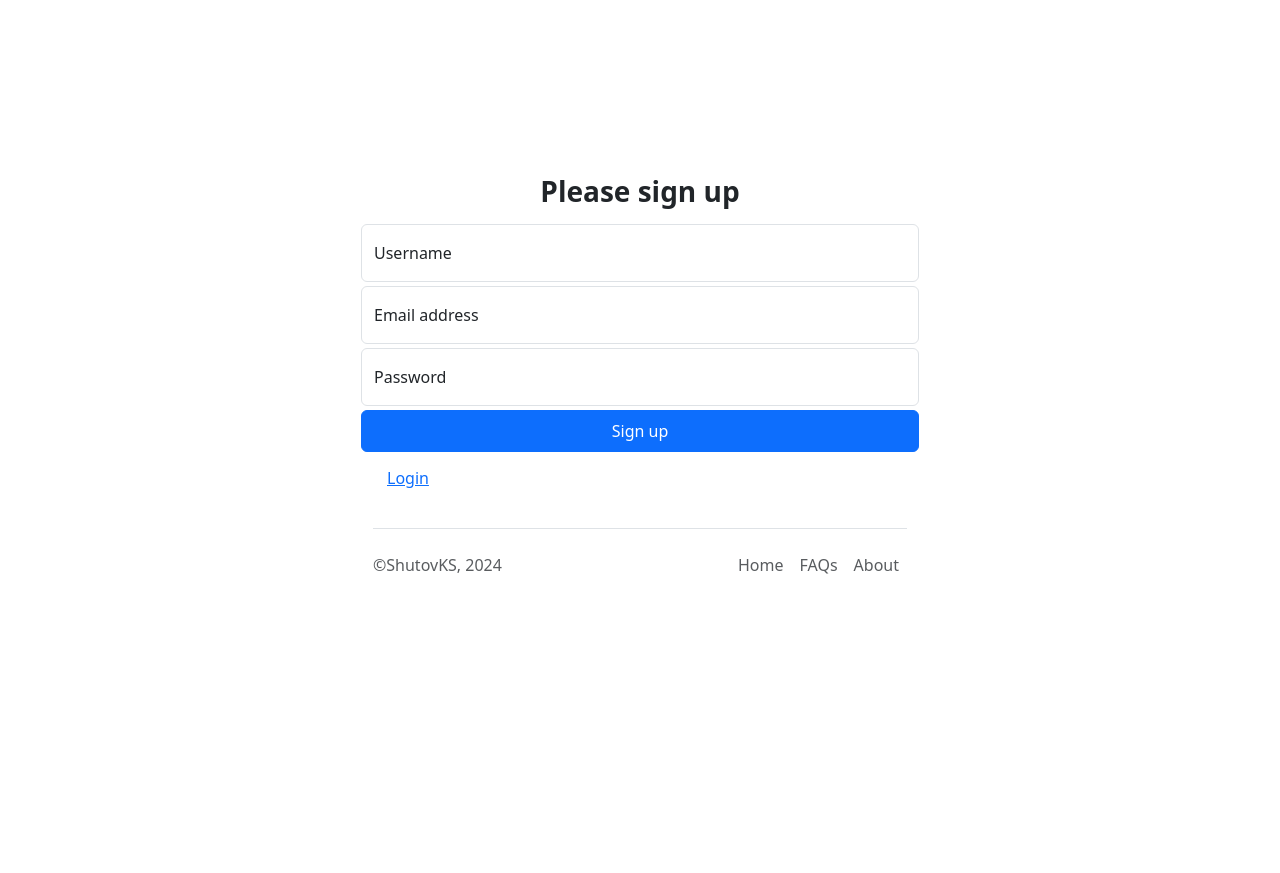
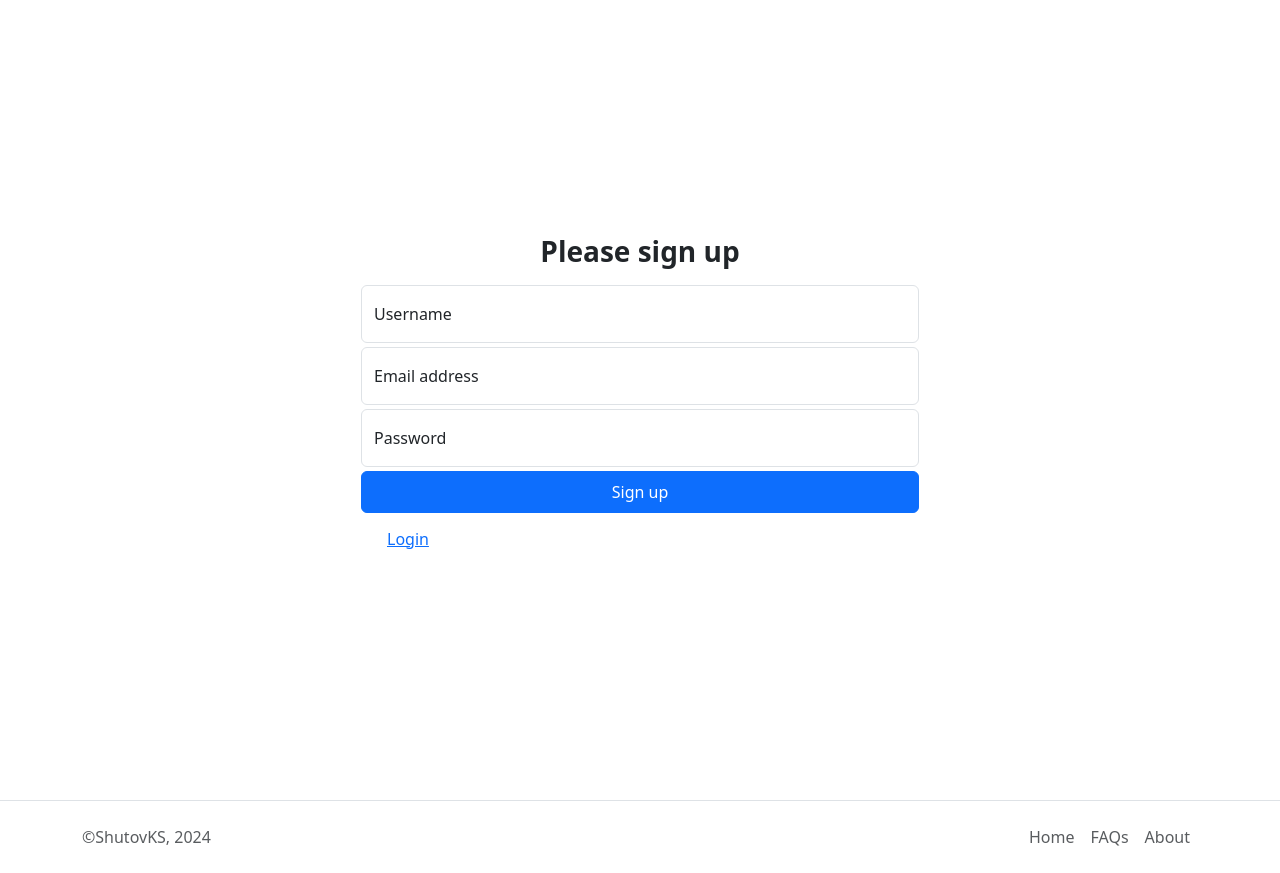
Before and after one commit to ShutovKS/Website-DevPortfolio, a PHP site: page /identification/signup in a window 1280 px wide. Before the commit the page ends 574 px from the top, so only its background shows below. Run offline with PHP 8.4, Linux system fonts and the light colour scheme.

Commit message:
Footer attached to the bottom

```diff
--- a/src/DevPortfolio/views/components/footer.php
+++ b/src/DevPortfolio/views/components/footer.php
@@ -1,11 +1,10 @@
-<div class="container navbar-fixed-bottom">
-    <footer class="d-flex flex-wrap justify-content-between align-items-center py-3 my-4 border-top">
+<footer class="footer mt-auto py-3 border-top">
+    <div class="container d-flex flex-wrap justify-content-between align-items-center">
         <p class="col-md-4 mb-0 text-body-secondary">©ShutovKS, 2024</p>
-
         <ul class="nav col-md-4 justify-content-end">
             <li class="nav-item"><a href="/home" class="nav-link px-2 text-body-secondary">Home</a></li>
             <li class="nav-item"><a href="/faq" class="nav-link px-2 text-body-secondary">FAQs</a></li>
             <li class="nav-item"><a href="/about" class="nav-link px-2 text-body-secondary">About</a></li>
         </ul>
-    </footer>
-</div>
+    </div>
+</footer>
--- a/src/DevPortfolio/views/components/start.php
+++ b/src/DevPortfolio/views/components/start.php
@@ -24,4 +24,4 @@
     <link rel="stylesheet" href="/assets/css/style.css?t=<?php echo(microtime(true) . mt_rand()); ?>" type="text/css"/>
     <title><?php echo $title ?></title>
 </head>
-<body>
+<body class="d-flex flex-column min-vh-100">
--- a/src/DevPortfolio/views/pages/home.php
+++ b/src/DevPortfolio/views/pages/home.php
@@ -43,4 +43,6 @@
 
 </div>
 
+<?php $view->component('footer'); ?>
+
 <?php $view->component('end'); ?>
--- a/src/DevPortfolio/views/pages/identification/completed.php
+++ b/src/DevPortfolio/views/pages/identification/completed.php
@@ -28,4 +28,6 @@
 
 </main>
 
+<?php $view->component('footer'); ?>
+
 <?php $view->component('end'); ?>
--- a/src/DevPortfolio/views/pages/identification/login.php
+++ b/src/DevPortfolio/views/pages/identification/login.php
@@ -65,4 +65,6 @@
 
 </main>
 
+<?php $view->component('footer'); ?>
+
 <?php $view->component('end'); ?>
--- a/src/DevPortfolio/views/pages/identification/recover_password.php
+++ b/src/DevPortfolio/views/pages/identification/recover_password.php
@@ -26,4 +26,6 @@
 
 </main>
 
+<?php $view->component('footer'); ?>
+
 <?php $view->component('end'); ?>
--- a/src/DevPortfolio/views/pages/identification/register.php
+++ b/src/DevPortfolio/views/pages/identification/register.php
@@ -65,10 +65,10 @@
                 </form>
             </div>
 
-            <?php $view->component('footer'); ?>
-
         </div>
 
 </main>
 
+<?php $view->component('footer'); ?>
+
 <?php $view->component('end'); ?>
--- a/src/DevPortfolio/views/pages/other/about.php
+++ b/src/DevPortfolio/views/pages/other/about.php
@@ -23,4 +23,6 @@
 
     </main>
 
+<?php $view->component('footer'); ?>
+
 <?php $view->component('end'); ?>
--- a/src/DevPortfolio/views/pages/other/faq.php
+++ b/src/DevPortfolio/views/pages/other/faq.php
@@ -23,4 +23,6 @@
 
     </main>
 
+<?php $view->component('footer'); ?>
+
 <?php $view->component('end'); ?>
```
